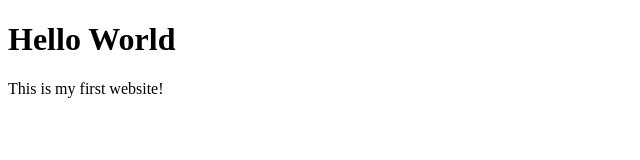
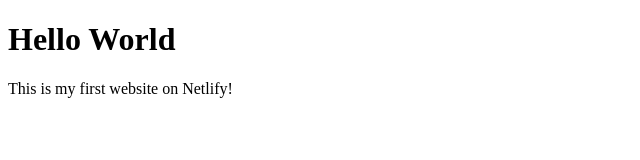
Before and after one commit to lukeanderson03/MI349-Lab-1, a plain HTML site: page index.html in a window 1280 px wide. Shown: the full height of the page, 0-640 px from the left. Drawn offline with Linux system fonts and the light colour scheme.

Commit message:
index.html changes on Netlify

```diff
--- a/index.html
+++ b/index.html
@@ -7,6 +7,6 @@
 </head>
 <body>
     <h1>Hello World</h1>
-    <p>This is my first website!</p>
+    <p>This is my first website on Netlify!</p>
 </body>
 </html>
```
